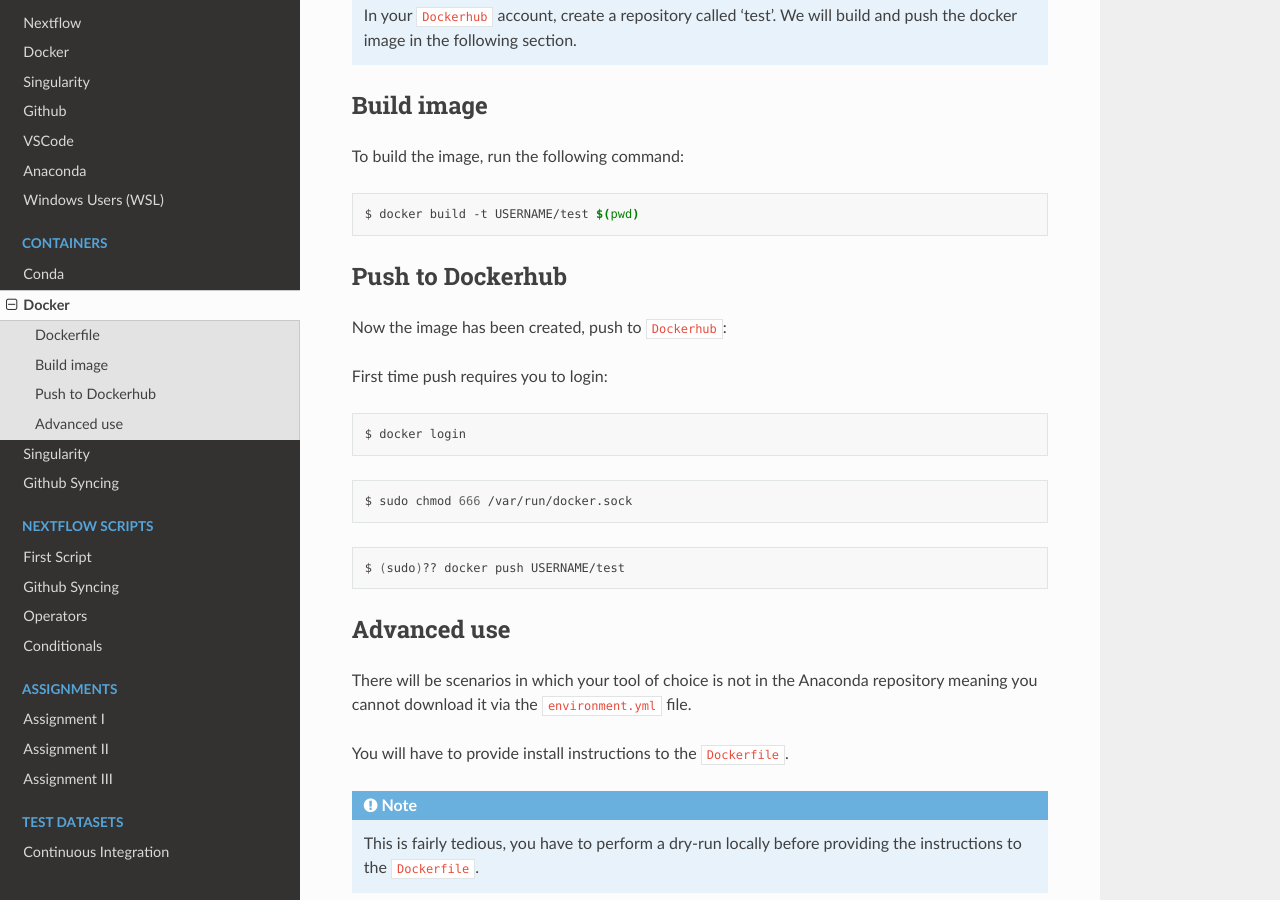
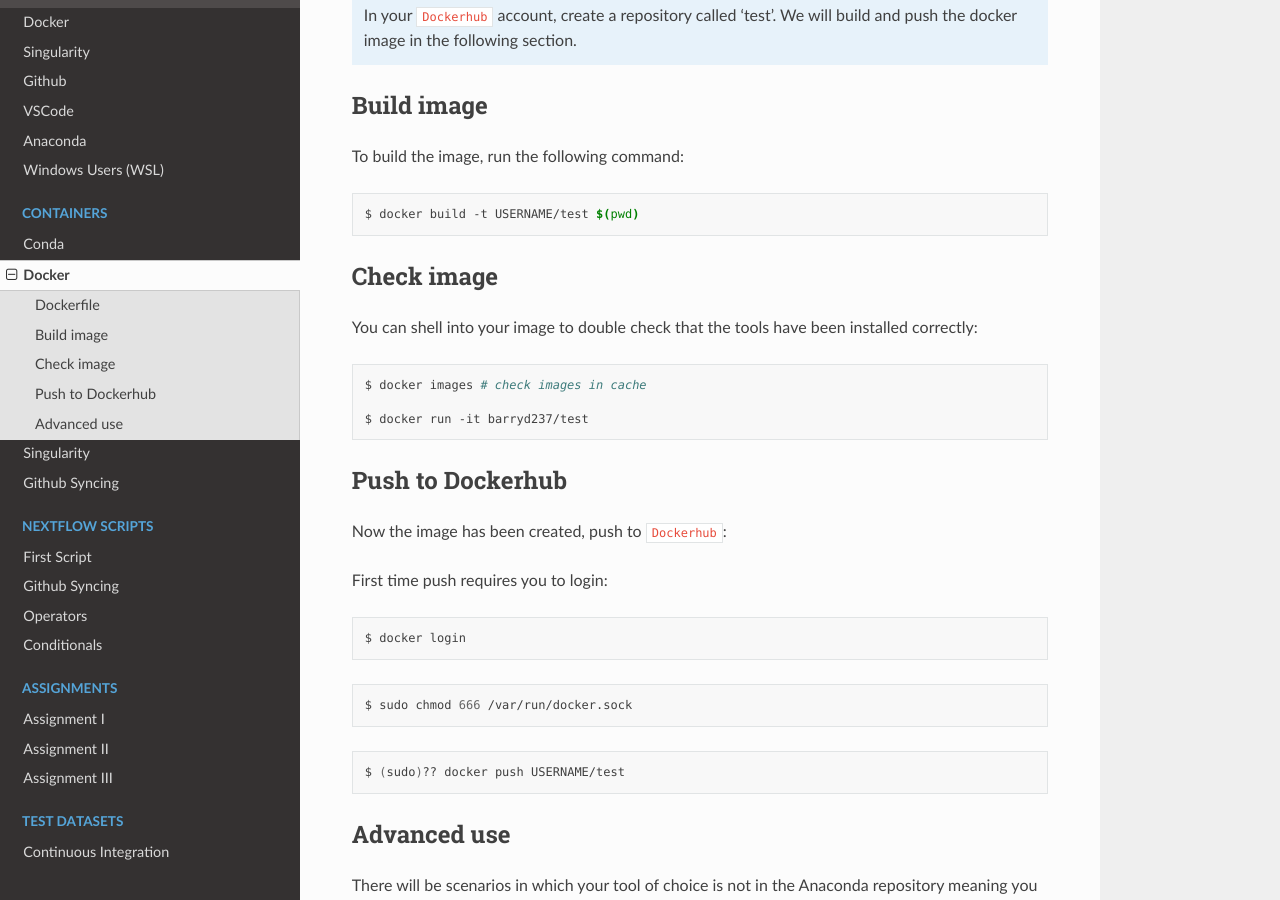
Before and after one commit to BarryDigby/CRT_workshop, a Sphinx documentation site: the page built from docs/source/containers/docker.rst, in a window 1280 px wide and 900 px high, scrolled down 658 px. Built offline with Sphinx 7.4.7 and the Read the Docs theme 2.0.0, drawn with Linux system fonts in a browser that asks for light colours.

Commit message:
docker run it

```diff
--- a/docs/source/containers/docker.rst
+++ b/docs/source/containers/docker.rst
@@ -33,6 +33,18 @@ To build the image, run the following command:
 .. code-block:: bash
 
     $ docker build -t USERNAME/test $(pwd)
+
+Check image
+-----------
+
+You can shell into your image to double check that the tools have been installed correctly:
+
+.. code-block:: bash
+
+    $ docker images # check images in cache
+
+    $ docker run -it barryd237/test
+
 
 Push to Dockerhub
 -----------------
```
